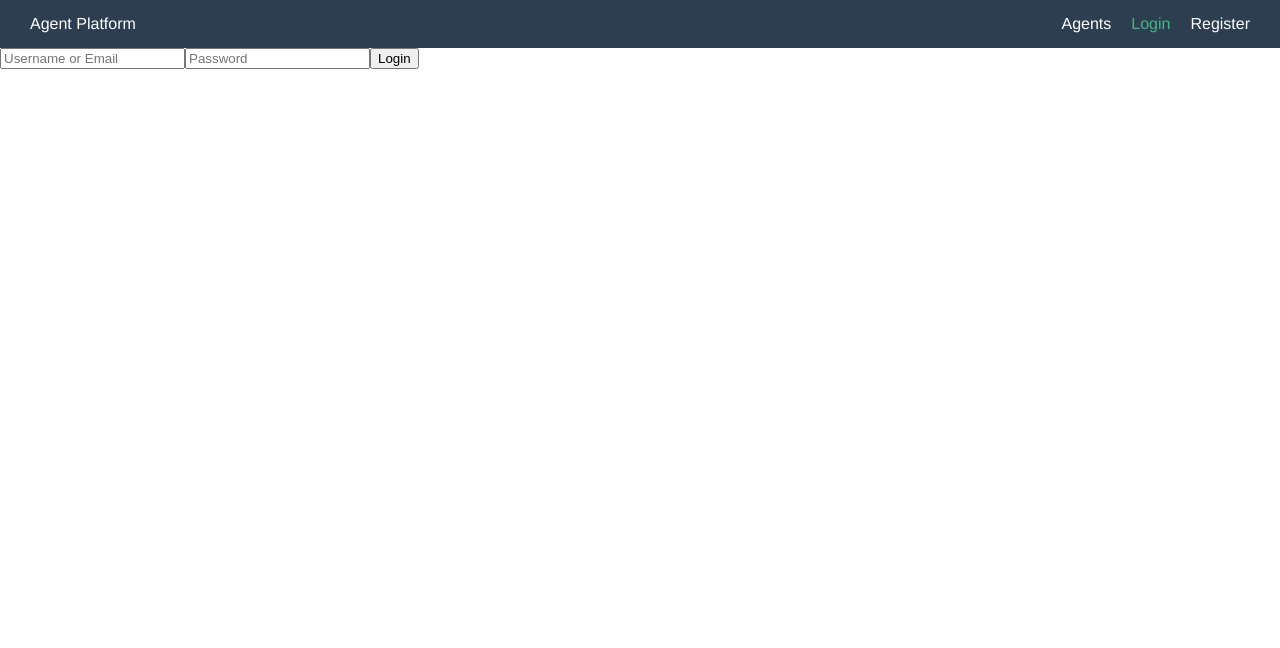
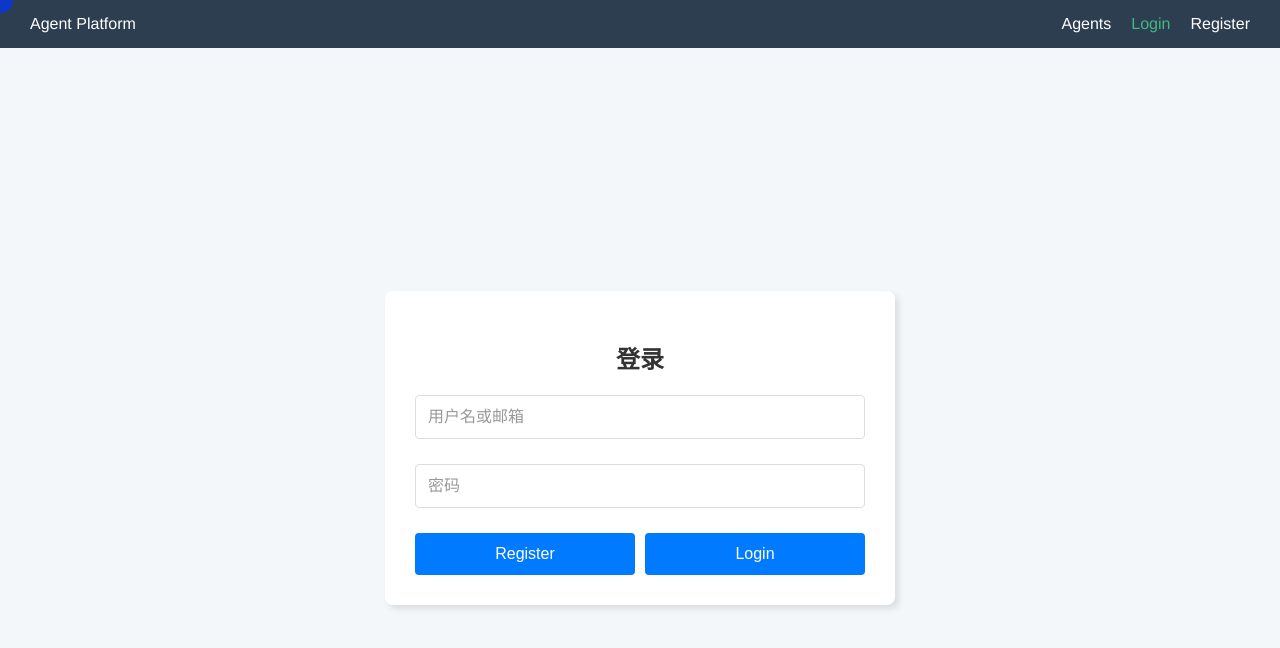
Before and after one commit to Fhyywen/qianduan, a Vue app: page /login in a window 1280 px wide. Shown: the top 648 px of the page. Built offline with nearby package versions, Linux system fonts and the light colour scheme; no server answers.

Commit message:
修正登录与注册界面

```diff
--- a/src/views/Auth/Login.vue
+++ b/src/views/Auth/Login.vue
@@ -1,42 +1,178 @@
 <template>
-  <form @submit.prevent="handleSubmit">
+  <div class="login-container">
+    <div
+      class="circle"
+      :style="{
+        left: `${circlePosition.x - circleSize / 2}px`,
+        top: `${circlePosition.y - circleSize / 2}px`,
+        position: 'fixed'
+      }"
+    ></div>
+    <form @submit.prevent="handleSubmit" class="login-form">
+      <h2>登录</h2>
+      <div class="input-group">
         <input
           type="text"
-      placeholder="Username or Email"
+          placeholder="用户名或邮箱"
           v-model="usernameOrEmail"
+          required
         />
+      </div>
+      <div class="input-group">
         <input
           type="password"
-      placeholder="Password"
+          placeholder="密码"
           v-model="password"
+          required
         />
-    <button type="submit">Login</button>
+      </div>
+      <div style="display: flex; gap: 10px">
+        <button type="button" @click="goToRegister">Register</button>
+        <button type="submit" :disabled="loading">
+          {{ loading ? 'Logging in...' : 'Login' }}
+        </button>
+      </div>
+      <p v-if="error" class="error-message">{{ error }}</p>
     </form>
+  </div>
 </template>
 
 <script setup>
-import { ref } from 'vue';
+import { ref, onMounted, onUnmounted } from 'vue';
 import axios from 'axios';
 
 const props = defineProps({
   setToken: {
     type: Function,
-    required: true
+    default: (token) => {
+      console.warn('No setToken function provided, using default');
+      localStorage.setItem('token', token);
+    }
   }
 });
 
 const usernameOrEmail = ref('');
 const password = ref('');
+const loading = ref(false);
+const error = ref(null);
+const circlePosition = ref({ x: 0, y: 0 });
+const circleSize = 25;
 
 const handleSubmit = async () => {
   try {
-    const response = await axios.post('http://localhost:5000/Auth/login', {
+    loading.value = true;
+    error.value = null;
+
+    const response = await axios.post('http://localhost:5000/auth/login', {
       username_or_email: usernameOrEmail.value,
       password: password.value
     });
+
+    // 调用父组件方法或使用默认处理
     props.setToken(response.data.access_token);
-  } catch (error) {
-    console.error(error);
+  } catch (err) {
+    error.value = err.response?.data?.message || 'Login failed';
+    console.error('Login error:', err);
+  } finally {
+    loading.value = false;
   }
 };
+
+const goToRegister = () => {
+  window.location.href = '/register';
+};
+
+const handleMouseMove = (e) => {
+  circlePosition.value = { x: e.clientX, y: e.clientY };
+};
+
+onMounted(() => {
+  window.addEventListener('mousemove', handleMouseMove);
+});
+
+onUnmounted(() => {
+  window.removeEventListener('mousemove', handleMouseMove);
+});
 </script>
+
+<style scoped>
+.login-container {
+  display: flex;
+  justify-content: center;
+  align-items: center;
+  height: 100vh;
+  background-color: #f4f7fa;
+  position: relative;
+  overflow: hidden;
+  text-align: center;
+}
+
+.login-form {
+  background-color: #fff;
+  border-radius: 8px;
+  padding:30px;
+  box-shadow: 4px 4px 6px rgba(0, 0, 0, 0.1);
+  /* 增大 width */
+  width: 450px;
+  z-index: 1;
+}
+
+.login-form h2 {
+  margin-bottom: 20px;
+  text-align: center;
+  color: #333;
+}
+
+.input-group {
+  margin-bottom: 25px;
+  justify-content: center;
+  display: flex;
+}
+
+.input-group input {
+  width: 95%;
+  padding: 12px;
+  border: 1px solid #ddd;
+  border-radius: 4px;
+  font-size: 16px;
+}
+
+.input-group input::placeholder {
+  color: #999;
+}
+
+.login-form button {
+  width: 100%;
+  padding: 12px;
+  background-color: #007bff;
+  color: #fff;
+  border: none;
+  border-radius: 4px;
+  font-size: 16px;
+  cursor: pointer;
+  transition: background-color 0.3s ease;
+  justify-content: center;
+  display: flex;
+
+}
+
+.login-form button:hover {
+  background-color: #0056b3;
+}
+
+.login-container .circle {
+  position: absolute;
+  width: 25px;
+  height: 25px;
+  border-radius: 50%;
+  background-color: rgb(0, 51, 255);
+  pointer-events: none;
+  z-index: 2;
+  opacity: 0.7;
+}
+
+.error-message {
+  color: #f44336;
+  margin-top: 10px;
+}
+</style>
--- a/src/views/Auth/Register.vue
+++ b/src/views/Auth/Register.vue
@@ -1,33 +1,75 @@
 <template>
-  <form @submit.prevent="handleSubmit">
+  <div class="register-container">
+    <div
+      class="circle"
+      :style="{
+        left: `${circlePosition.x - circleSize / 2}px`,
+        top: `${circlePosition.y - circleSize / 2}px`,
+        position: 'fixed',
+        transform: 'none'
+      }"
+    ></div>
+    <div class="register-form">
+      <h2>注册</h2>
+      <p v-if="error" class="error-message">{{ error }}</p>
       <input
         type="text"
-      placeholder="Username"
+        placeholder="用户名"
         v-model="username"
+        class="input-field"
       />
       <input
         type="email"
-      placeholder="Email"
+        placeholder="邮箱"
         v-model="email"
+        class="input-field"
       />
       <input
         type="password"
-      placeholder="Password"
+        placeholder="密码"
         v-model="password"
+        class="input-field"
       />
-    <button type="submit">Register</button>
-  </form>
+      <button type="submit" @click="handleSubmit" :disabled="isLoading" class="register-button">
+        {{ isLoading ? 'Registering...' : 'Register' }}
+      </button>
+    </div>
+  </div>
 </template>
 
 <script setup>
-import { ref } from 'vue';
+import { ref, onMounted, onUnmounted } from 'vue';
 import axios from 'axios';
 
 const username = ref('');
 const email = ref('');
 const password = ref('');
+const error = ref('');
+const isLoading = ref(false);
+const circlePosition = ref({ x: 0, y: 0 });
+const circleSize = 25;
+
+const validateForm = () => {
+  if (!username.value || !email.value || !password.value) {
+    error.value = 'All fields are required';
+    return false;
+  }
+  const emailRegex = /^[^\s@]+@[^\s@]+\.[^\s@]+$/;
+  if (!emailRegex.test(email.value)) {
+    error.value = 'Please enter a valid email address';
+    return false;
+  }
+  if (password.value.length < 6) {
+    error.value = 'Password must be at least 6 characters long';
+    return false;
+  }
+  error.value = '';
+  return true;
+};
 
 const handleSubmit = async () => {
+  if (validateForm()) {
+    isLoading.value = true;
     try {
       await axios.post('http://localhost:5000/Auth/register', {
         username: username.value,
@@ -35,8 +77,99 @@ const handleSubmit = async () => {
         password: password.value
       });
       console.log('User registered successfully');
-  } catch (error) {
-    console.error(error);
+    } catch (err) {
+      console.error(err);
+      error.value = 'Registration failed. Please try again.';
+    } finally {
+      isLoading.value = false;
+    }
   }
 };
+
+const handleMouseMove = (e) => {
+  circlePosition.value = { x: e.clientX, y: e.clientY };
+};
+
+onMounted(() => {
+  window.addEventListener('mousemove', handleMouseMove);
+});
+
+onUnmounted(() => {
+  window.removeEventListener('mousemove', handleMouseMove);
+});
 </script>
+
+<style scoped>
+.register-container {
+  display: flex;
+  justify-content: center;
+  align-items: center;
+  height: 100vh;
+  background-color: #f4f4f9;
+  text-align: center;
+}
+
+.register-form {
+  background-color: #fff;
+  padding: 30px;
+  border-radius: 8px;
+  box-shadow: 4px 4px 8px rgba(0, 0, 0, 0.1);
+  width: 450px;
+  z-index: 1;
+}
+
+.register-form h2 {
+  margin-bottom: 20px;
+  text-align: center;
+  color: #333;
+}
+
+.input-field {
+  width: 100%;
+  padding: 12px;
+  margin-bottom: 25px;
+  border: 1px solid #ccc;
+  border-radius: 4px;
+  box-sizing: border-box;
+  font-size: 16px;
+}
+
+.register-button {
+  width: 50%;
+  padding: 15px;
+  background-color: #007bff;
+  color: #fff;
+  border: none;
+  border-radius: 4px;
+  cursor: pointer;
+  transition: background-color 0.3s ease;
+  text-align: center;
+  font-size: 16px;
+}
+
+.register-button:hover {
+  background-color: #0056b3;
+}
+
+.register-button:disabled {
+  background-color: #ccc;
+  cursor: not-allowed;
+}
+
+.error-message {
+  color: #dc3545;
+  margin-bottom: 20px;
+  text-align: center;
+}
+
+.register-container .circle {
+  position: absolute;
+  width: 25px;
+  height: 25px;
+  border-radius: 50%;
+  background-color: rgb(0, 51, 255);
+  pointer-events: none;
+  opacity: 0.7;
+  z-index: 2;
+}
+</style>
```
Lines whose indentation alone changed are shown as unchanged.
